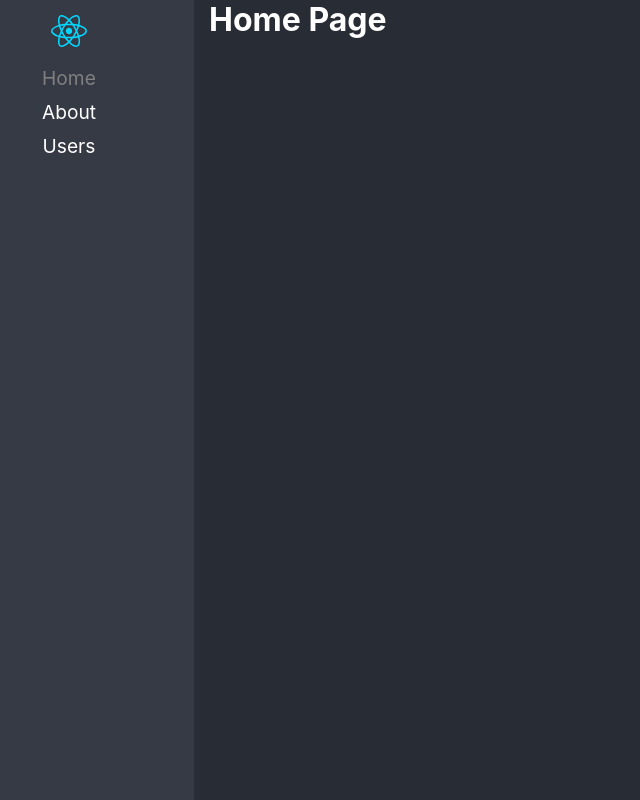
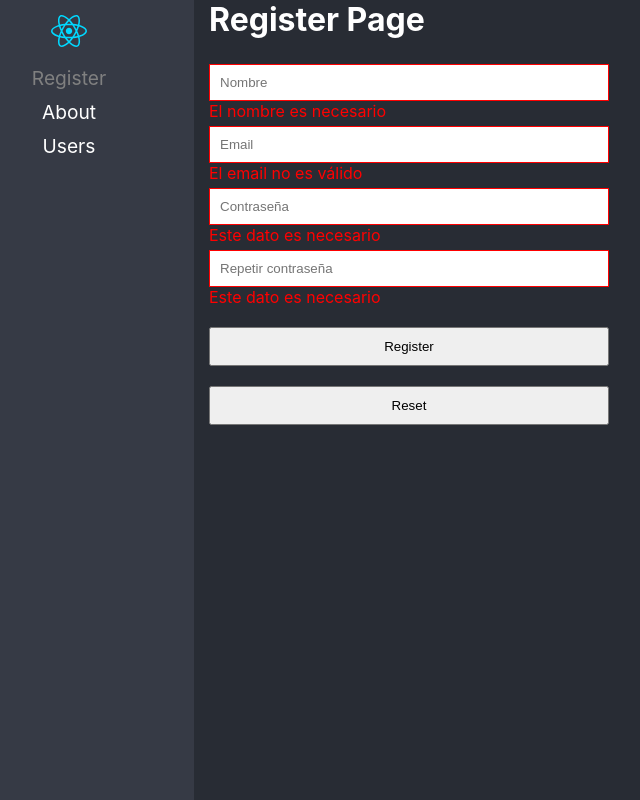
Before and after one commit to sebastian-asm/react-patterns, a React (Vite) app: page /register in a window 1280 px wide. Before the commit this address led to /home. Shown: the whole page, without its empty margins (56-696 px from the left). Built offline with nearby package versions, Linux system fonts and the light colour scheme.

Commit message:
tipico formulario en react

```diff
--- /dev/null
+++ b/src/03-forms/hooks/useForm.ts
@@ -0,0 +1,23 @@
+import { useState, ChangeEvent } from 'react';
+
+// <T> indica que el tipo de dato que se recibe es el mismo tipo en la salida
+export const useForm = <T>(initialState: T) => {
+  const [formData, setFormData] = useState(initialState);
+
+  const onChange = (event: ChangeEvent<HTMLInputElement>) => {
+    const { target } = event;
+    setFormData((prev) => ({
+      ...prev,
+      [target.name]: target.value,
+    }));
+  };
+
+  const resetForm = () => setFormData({ ...initialState });
+
+  const isValidEmail = (email: string) => {
+    const re = /^(([^<>()[\]\\.,;:\s@"]+(\.[^<>()[\]\\.,;:\s@"]+)*)|(".+"))@((\[[0-9]{1,3}\.[0-9]{1,3}\.[0-9]{1,3}\.[0-9]{1,3}\])|(([a-zA-Z\-0-9]+\.)+[a-zA-Z]{2,}))$/;
+    return re.test(email);
+  };
+
+  return { formData, onChange, resetForm, isValidEmail };
+};
--- /dev/null
+++ b/src/03-forms/pages/RegisterPage.tsx
@@ -0,0 +1,76 @@
+import { FormEvent } from 'react';
+
+import { useForm } from '../hooks/useForm';
+
+import '../styles/styles.css';
+
+export const RegisterPage = () => {
+  const { formData, onChange, resetForm, isValidEmail } = useForm({
+    name: '',
+    email: '',
+    password1: '',
+    password2: '',
+  });
+
+  const { name, email, password1, password2 } = formData;
+
+  const onSubmit = (event: FormEvent<HTMLFormElement>) => {
+    event.preventDefault();
+    console.log(formData);
+  };
+
+  return (
+    <div>
+      <h1>Register Page</h1>
+      <form noValidate onSubmit={onSubmit}>
+        <input
+          value={name}
+          onChange={onChange}
+          name="name"
+          type="text"
+          placeholder="Nombre"
+          className={`${name.trim().length <= 0 && 'has-error'}`}
+        />
+        {name.trim().length <= 0 && <span>El nombre es necesario</span>}
+
+        <input
+          value={email}
+          onChange={onChange}
+          name="email"
+          type="email"
+          placeholder="Email"
+          className={`${!isValidEmail(email) && 'has-error'}`}
+        />
+        {!isValidEmail(email) && <span>El email no es válido</span>}
+
+        <input
+          value={password1}
+          onChange={onChange}
+          name="password1"
+          type="password"
+          placeholder="Contraseña"
+          className={`${password1.trim().length <= 0 && 'has-error'}`}
+        />
+        {password1.trim().length <= 0 && <span>Este dato es necesario</span>}
+
+        <input
+          value={password2}
+          onChange={onChange}
+          name="password2"
+          type="password"
+          placeholder="Repetir contraseña"
+          className={`${password2.trim().length <= 0 && 'has-error'}`}
+        />
+        {password2.trim().length <= 0 && <span>Este dato es necesario</span>}
+        {password1 !== password2 && (
+          <span>Las contraseñas deben ser iguales</span>
+        )}
+
+        <button>Register</button>
+        <button type="button" onClick={resetForm}>
+          Reset
+        </button>
+      </form>
+    </div>
+  );
+};
--- a/src/03-forms/styles/styles.css
+++ b/src/03-forms/styles/styles.css
@@ -1,22 +1,27 @@
+h1 {
+  margin-bottom: 20px;
+}
+
 form {
   display: flex;
   flex-direction: column;
   width: 400px;
 }
 
-input, select {
+input,
+select {
   margin-top: 5px;
   outline: none;
   padding: 10px;
 }
-
 
 button {
   margin-top: 20px;
   padding: 10px;
 }
 
-span, .error-message {
+span,
+.error-message {
   color: red;
 }
 
--- a/src/routes/Navigation.tsx
+++ b/src/routes/Navigation.tsx
@@ -6,6 +6,7 @@ import {
   Navigate,
 } from 'react-router-dom';
 
+import { RegisterPage } from '../03-forms/pages/RegisterPage';
 import logo from '../assets/react.svg';
 
 export const Navigation = () => {
@@ -18,8 +19,8 @@ export const Navigation = () => {
           <img src={logo} alt="Logo React" />
           <ul>
             <li>
-              <NavLink to="/home" className={navActive}>
-                Home
+              <NavLink to="/register" className={navActive}>
+                Register
               </NavLink>
             </li>
             <li>
@@ -36,10 +37,10 @@ export const Navigation = () => {
         </nav>
 
         <Routes>
-          <Route path="/home" element={<h1>Home Page</h1>} />
+          <Route path="/register" element={<RegisterPage />} />
           <Route path="/about" element={<h1>About Page</h1>} />
           <Route path="/users" element={<h1>Users Page</h1>} />
-          <Route path="/*" element={<Navigate to="/home" replace />} />
+          <Route path="/*" element={<Navigate to="/register" replace />} />
         </Routes>
       </div>
     </BrowserRouter>
```
Lines whose indentation alone changed are shown as unchanged.
